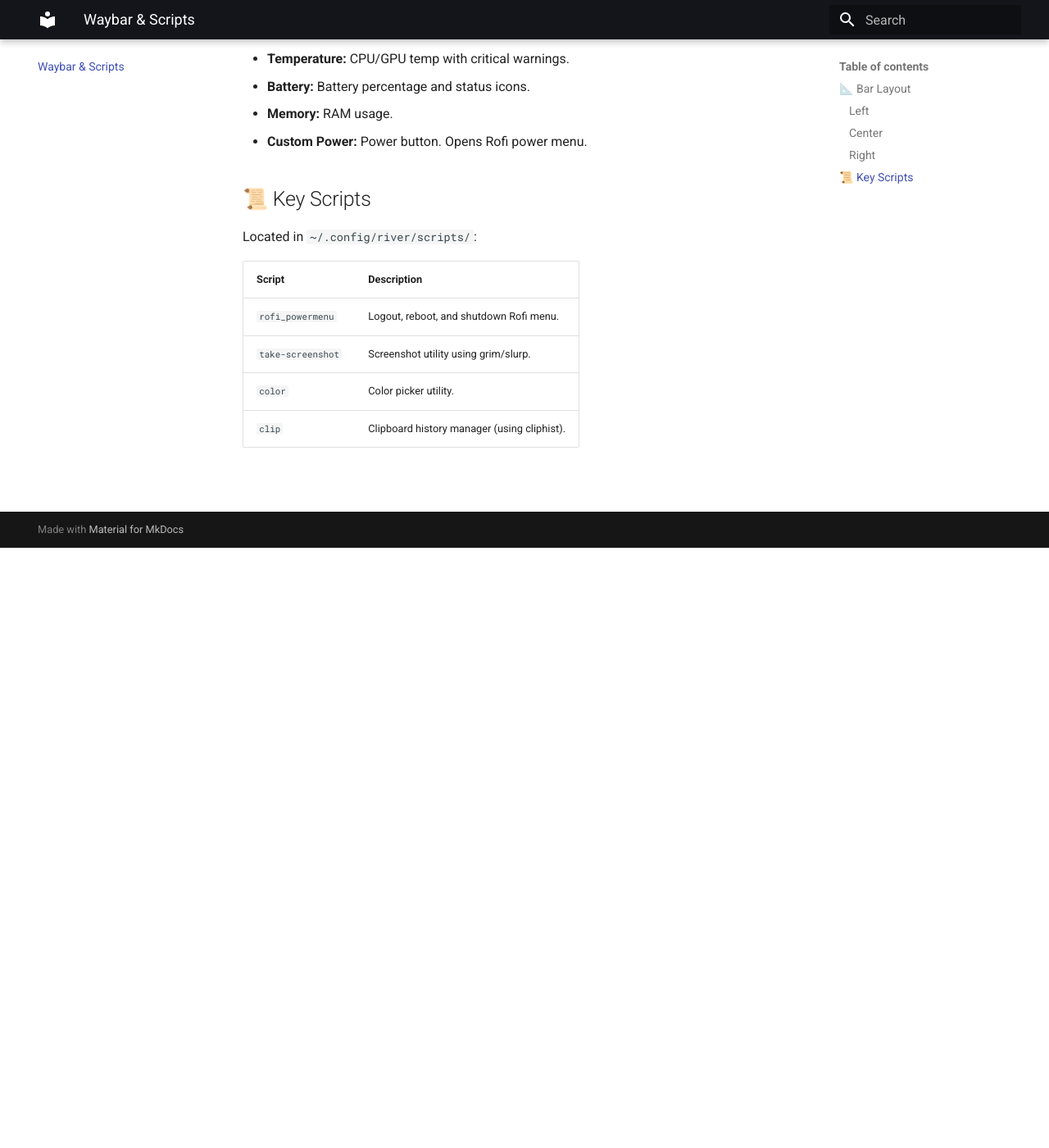
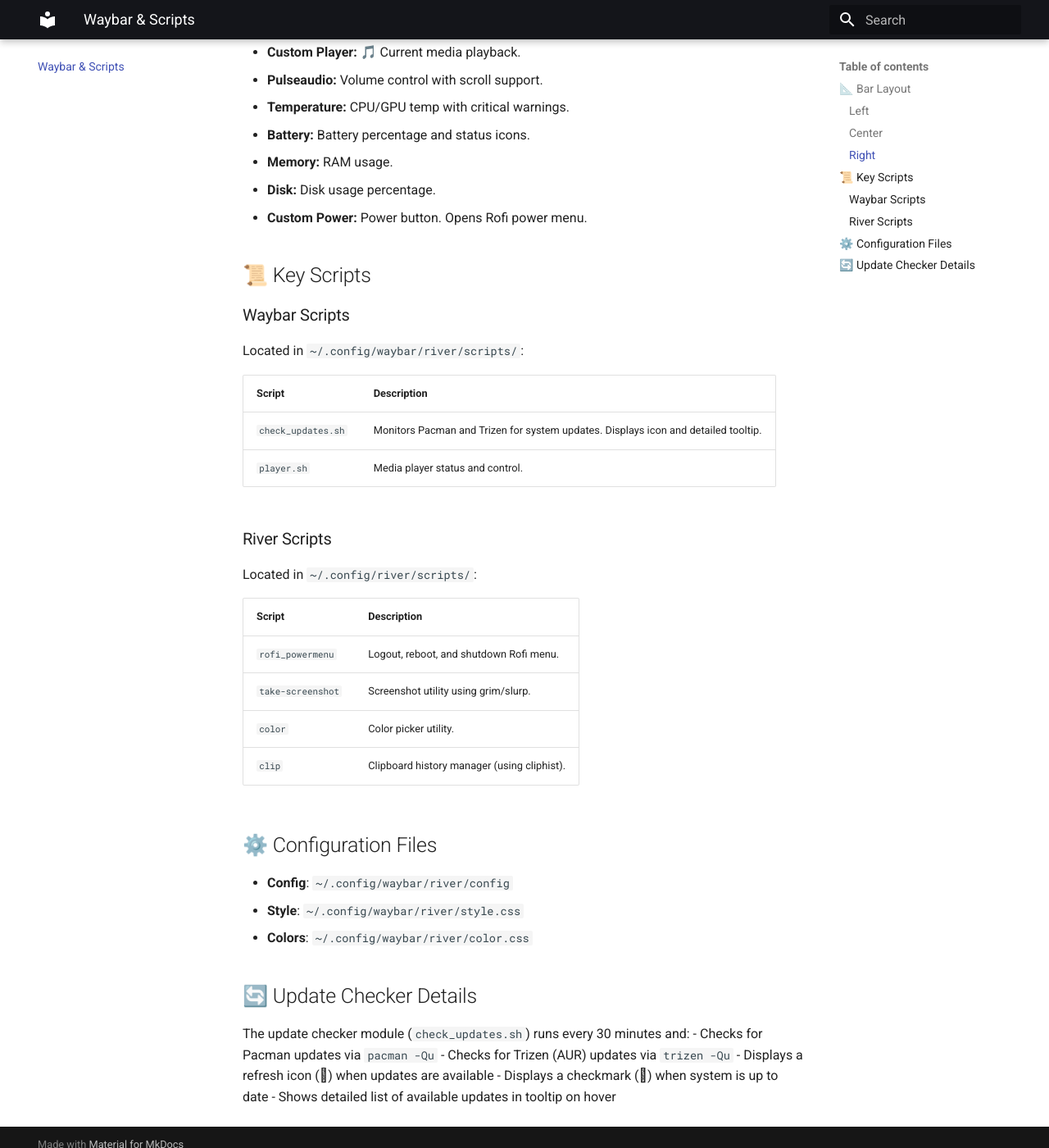
Before and after one commit to WgpArch/river, an MkDocs documentation site: the page built from docs/waybar.md, in a window 1280 px wide and 1400 px high, scrolled down 732 px. Shown: the whole window at 82% size. Built offline with MkDocs 1.6.1 and Material for MkDocs 9.7.7, drawn with Linux system fonts in a browser that asks for light colours; some of the changed text lies outside the part shown.

Commit message:
Add update checker module to Waybar
- Added check_updates.sh script for Pacman and Trizen updates
- Updated Waybar config to include update checker
- Updated documentation and README with new screenshot

```diff
--- a/docs/waybar.md
+++ b/docs/waybar.md
@@ -6,11 +6,12 @@ This setup uses a custom Waybar positioned at the top, specifically styled for R
 
 ### Left
 - **Custom Launcher:** Arch Linux icon. Opens Rofi (cyber-neon theme).
-- **River Tags:** Displays 11 persistent workspace tags.
+- **River Tags:** Displays 12 persistent workspace tags.
 - **System Tray:** Standard app tray.
 
 ### Center
 - **Clock:** Detailed date/time with calendar tooltip.
+- **Custom Updates:** System update checker (Pacman + Trizen). Shows refresh icon when updates available.
 - **Custom Weather:** Fetches weather via a custom Ruby script (`parse_weather.rb`).
 
 ### Right
@@ -19,10 +20,20 @@ This setup uses a custom Waybar positioned at the top, specifically styled for R
 - **Temperature:** CPU/GPU temp with critical warnings.
 - **Battery:** Battery percentage and status icons.
 - **Memory:** RAM usage.
+- **Disk:** Disk usage percentage.
 - **Custom Power:** Power button. Opens Rofi power menu.
 
 ## 📜 Key Scripts
 
+### Waybar Scripts
+Located in `~/.config/waybar/river/scripts/`:
+
+| Script | Description |
+| :--- | :--- |
+| `check_updates.sh` | Monitors Pacman and Trizen for system updates. Displays icon and detailed tooltip. |
+| `player.sh` | Media player status and control. |
+
+### River Scripts
 Located in `~/.config/river/scripts/`:
 
 | Script | Description |
@@ -31,3 +42,18 @@ Located in `~/.config/river/scripts/`:
 | `take-screenshot` | Screenshot utility using grim/slurp. |
 | `color` | Color picker utility. |
 | `clip` | Clipboard history manager (using cliphist). |
+
+## ⚙️ Configuration Files
+
+- **Config**: `~/.config/waybar/river/config`
+- **Style**: `~/.config/waybar/river/style.css`
+- **Colors**: `~/.config/waybar/river/color.css`
+
+## 🔄 Update Checker Details
+
+The update checker module (`check_updates.sh`) runs every 30 minutes and:
+- Checks for Pacman updates via `pacman -Qu`
+- Checks for Trizen (AUR) updates via `trizen -Qu`
+- Displays a refresh icon () when updates are available
+- Displays a checkmark () when system is up to date
+- Shows detailed list of available updates in tooltip on hover
```
Also changed, not shown: README.md (+1 -0 lines), docs/screenshots/screenshot-20260802-212311.png (added), screenshot-20260802-212311.png (added), 2 other files.
